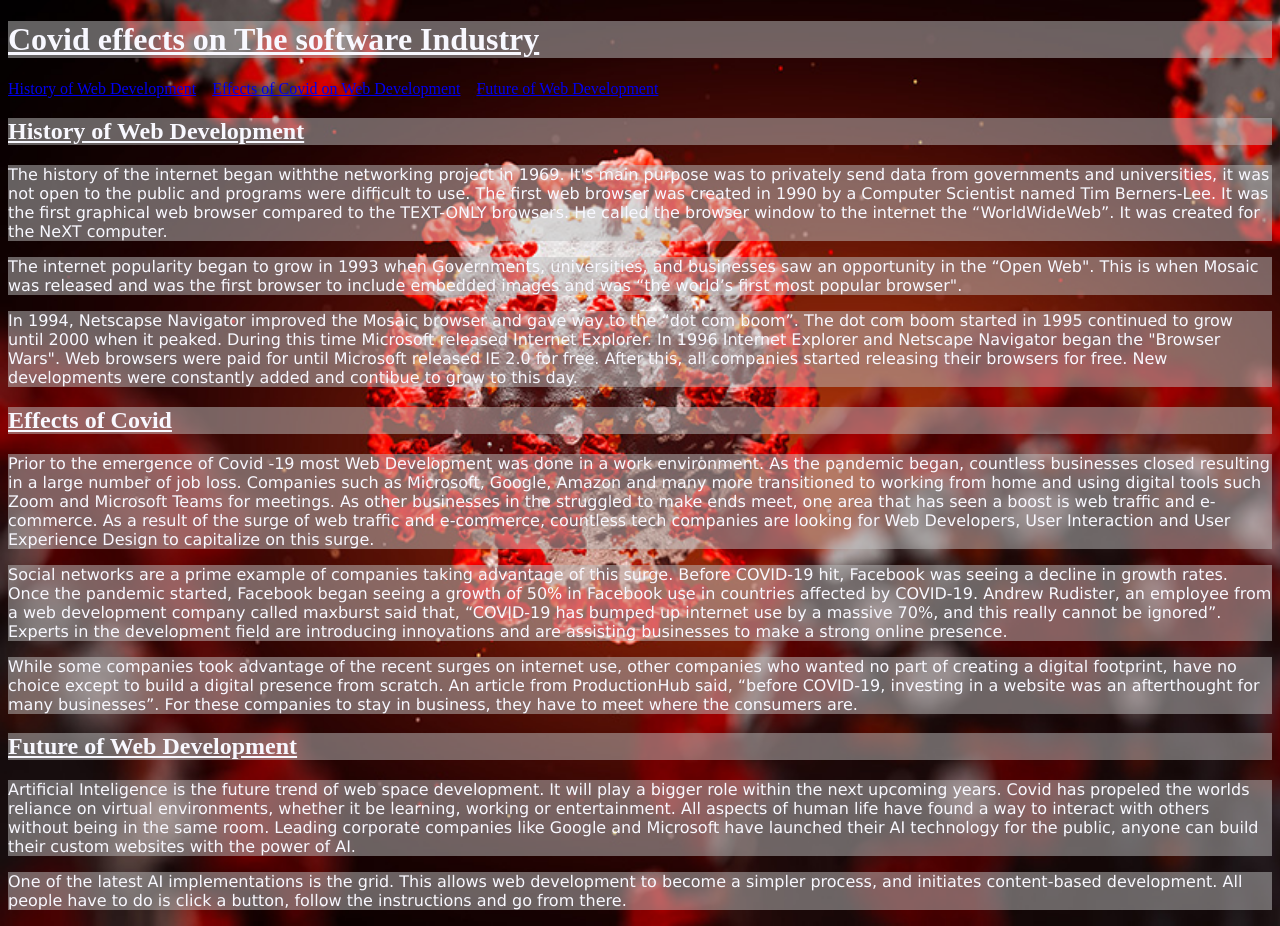
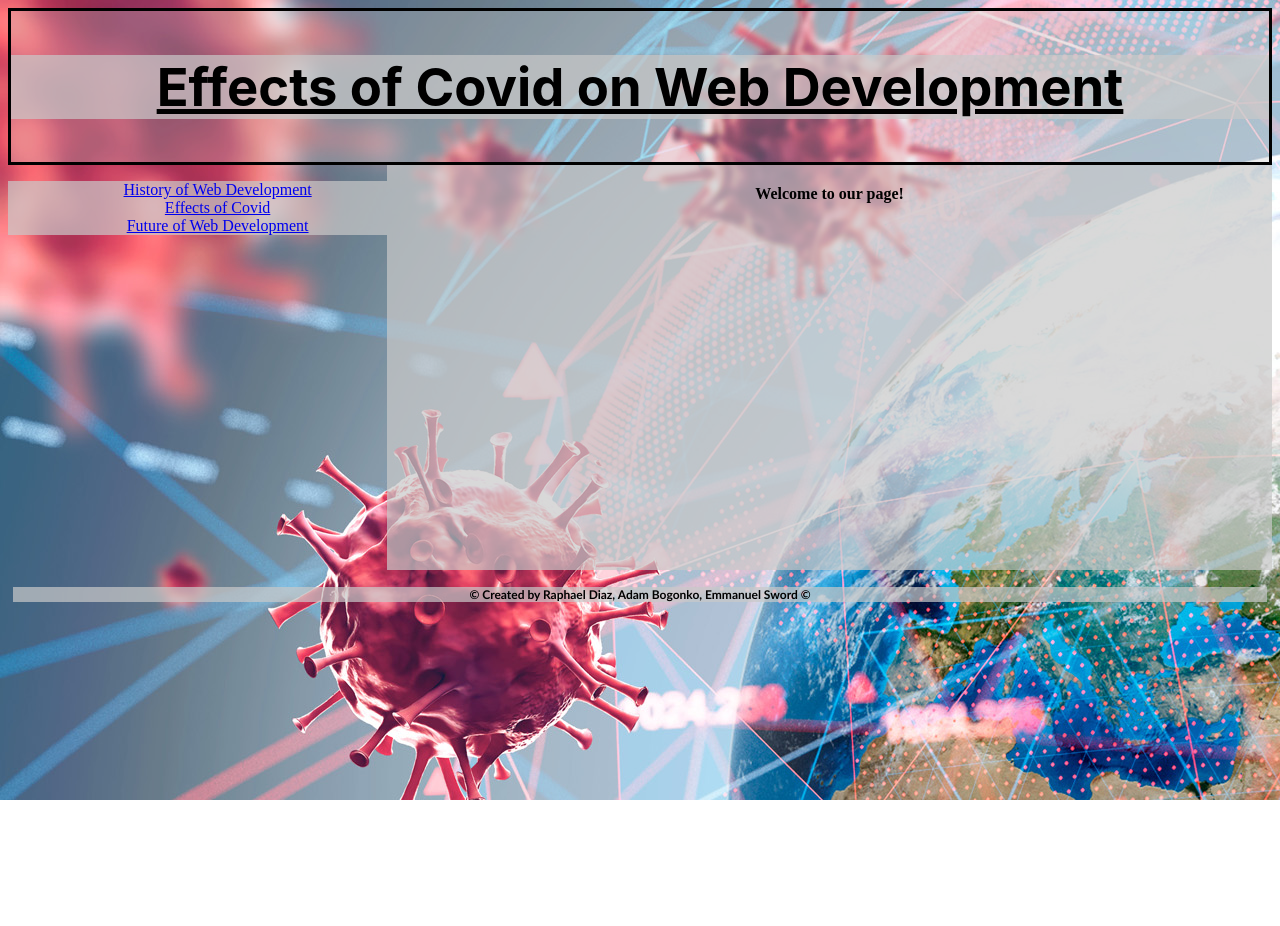
Before and after one commit to sword20/IT-115-Project-github-web, a plain HTML site: page index.html in a window 1280 px wide. After the commit the page ends 800 px from the top, so only its background shows below. Drawn offline with Linux system fonts and the light colour scheme.

Commit message:
Put information into Java

```diff
--- a/index.html
+++ b/index.html
@@ -1,69 +1,38 @@
+<!DOCTYPE html>
+<html>
+  <head>
+    <meta charset="utf-8">
+    <meta name="viewport" content="width=device-width">
+    <meta name="description" content="homepage that links to information about covid and web development">
+    <meta name="keywords" content="HTML, CSS, JavaScript, Covid">
+    <meta name="author" content="Raphael Diaz, Adam Bogonko, Emmanuel Sword">
+    <title>Covid and Web Development</title>
+    <link href="style.css" rel="stylesheet" type="text/css">
+  </head>
+  <body>
+    <header>
+      <h2>Effects of Covid on Web Development</h2>
+    </header>
 
-<!DOCTYPE html>
+  <section>
+    <nav>
+      <ul>
+        <li><a href="#" id="HistoryContent">History of Web Development</a></li>
+        <li><a href="#" id="CovidContent">Effects of Covid</a></li>
+        <li><a href="#" id="FutureContent">Future of Web Development</a></li>
+      </ul>
 
-<html>
+    </nav>
 
-    <head>
+    <article id="articleID">
+      <b><center>Welcome to our page!</center><b>
+    </article>
+  </section>
 
-    <meta charset="utf-8">
+  <footer>
+    <p>&#169; Created by Raphael Diaz, Adam Bogonko, Emmanuel Sword &#169;</p>
+  </footer>
 
-    <meta name="description"
-
-    content="Covid Effects on the Web Industry">
-
-    <meta name="keywords" content="Web industry, Software development, Covid 19, Technology">
-
-    <meta name="author" content="Adam Bogonko, Emmanuel Sword, Raphael Diaz">
-
-    <meta http-equiv="refresh" content="30">
-
-    <meta  name=”viewport” content=”width=device-width, initial-scale=1.0” >
-
-    <title>repl.it</title>
-
-    <link href="style.css" rel="stylesheet" type="text/css" />
-
-    <style>
-    </style>
-
-  </head>
-
-
-
-  <body>
-
-<h1> Covid effects on The software Industry </h1>
-
-<a href="#history">History of Web Development</a>
-
-&nbsp;&nbsp;
-
-<a href="#covid">Effects of Covid on Web Development</a>
-
-&nbsp;&nbsp;
-
-<a href="#future">Future of Web Development</a>
-
-<h2 id="history"> History of Web Development </h2>
-
-    <p>The history of the internet began withthe networking project in 1969. It's main purpose was to privately send data from governments and universities, it was not open to the public and programs were difficult to use. The first web browser was created in 1990 by a Computer Scientist named Tim Berners-Lee. It was the first graphical web browser compared to the TEXT-ONLY browsers. He called the browser window to the internet the “WorldWideWeb”. It was created for the NeXT computer.</p>
-    <p> The internet popularity began to grow in 1993 when Governments, universities, and businesses saw an opportunity in the “Open Web". This is when Mosaic was released and was the first browser to include embedded images and was “the world’s first most popular browser".</p>
-    <p>In 1994, Netscapse Navigator improved the Mosaic browser and gave way to the “dot com boom”. The dot com boom started in 1995 continued to grow until 2000 when it peaked. During this time Microsoft released Internet Explorer.
-    In 1996 Internet Explorer and Netscape Navigator began the "Browser Wars". Web browsers were paid for until Microsoft released IE 2.0 for free. After this, all companies started releasing their browsers for free. New developments were constantly added and contibue to grow to this day.
-</p>
-
-<h2 id="covid"> Effects of Covid </h2>
-
-  <p>Prior to the emergence of Covid -19 most Web Development was done in a work environment. As the pandemic began, countless businesses closed resulting in a large number of job loss. Companies such as Microsoft, Google, Amazon and many more transitioned to working from home and using digital tools such Zoom and Microsoft Teams for meetings. As other businesses in the struggled to make ends meet, one area that has seen a boost is web traffic and e-commerce. As a result of the surge of web traffic and e-commerce, countless tech companies are looking for Web Developers, User Interaction and User Experience Design to capitalize on this surge.</p>
-  <p>Social networks are a prime example of companies taking advantage of this surge. Before COVID-19 hit, Facebook was seeing a decline in growth rates. Once the pandemic started, Facebook began seeing a growth of 50% in Facebook use in countries affected by COVID-19. Andrew Rudister, an employee from a web development company called maxburst said that, “COVID-19 has bumped up internet use by a massive 70%, and this really cannot be ignored”. Experts in the development field are introducing innovations and are assisting businesses to make a strong online presence.</p>
-  <p>While some companies took advantage of the recent surges on internet use, other companies who wanted no part of creating a digital footprint, have no choice except to build a digital presence from scratch. An article from ProductionHub said, “before COVID-19, investing in a website was an afterthought for many businesses”. For these companies to stay in business, they have to meet where the consumers are.</p>
-
-
-<h2 id="future">Future of Web Development</h2>
-
-    <p>Artificial Inteligence is the future trend of web space development. It will play a bigger role within the next upcoming years. Covid has propeled the worlds reliance on virtual environments, whether it be learning, working or entertainment. All aspects of human life have found a way to interact with others without being in the same room. Leading corporate companies like Google and Microsoft have launched their AI technology for the public, anyone can build their custom websites with the power of AI.</p>
-    <p>One of the latest AI implementations is the grid. This allows web development to become a simpler process, and initiates content-based development. All people have to do is click a button, follow the instructions and go from there.</p>
-
-
+  <script src="JavaScript/script.js"></script>
   </body>
 </html>
--- a/style.css
+++ b/style.css
@@ -1,28 +1,94 @@
+/* INDEX CSS */
+*{
+  box-sizing: border-box;
+}
+
 body {
-  background-image: url("/Images/COVID-19-2.jpg");
+  background-image: url("/Images/Covid World.jpg");
   background-repeat: initial;
-  background-size: cover;
+  background-size: auto;
   padding: 50px, 50px, 50px, 50px;
 }
-  h1 {
-    background-color: rgba(192, 192, 192, 0.5);
-    color: ghostwhite;
-    text-decoration: underline;
-    }
 
-  h2 {
-    color: ghostwhite;
-    background-color: rgba(192, 192, 192, 0.5);
-    text-decoration: underline;
-    }
+header{
+  font-size: 35px;
+  border-style: solid;
+  background-color: rgba(192, 192, 192, 0.3);
+}
 
-  h3 {
-    color: #F4F6F7;
-    background-color: rgba(192, 192, 192, 0.5);
-    text-decoration: underline;
-    }
-  p {
-    background-color: rgba(192, 192, 192, 0.5);
-    font-family: Verdana, Geneva, Tahoma, sans-serif;
-    color: ghostwhite
+nav{
+  float: left;
+  width: 30%;
+  height: 200px;
+  font-size: 16px;
+}
+
+nav ul{
+  list-style-type: none;
+  text-align: center;
+  background: rgba(201,201,201,0.7);
+}
+
+article{
+  float: left;
+  padding: 20px;
+  width: 70%;
+  height: 405px;
+  overflow: auto;
+  overflow-x: hidden;
+  background: rgba(201,201,201,0.7);
+
+}
+
+section:after{
+  content: "";
+  display:table;
+  clear: both;
+  background: rgba(201,201,201,0.7);
+}
+
+footer{
+  text-align: center;
+  padding: 5px;
+  font-size: 12px;
+}
+
+@media (max-width: 600px) {
+  nav, article {
+    width: 100%;
+    height: auto;
   }
+}
+
+h1 {
+  text-align: center;
+  text-decoration: underline;
+  font-family: -apple-system, BlinkMacSystemFont, 'Segoe UI', Roboto, Oxygen, Ubuntu, Cantarell, 'Open Sans', 'Helvetica Neue', sans-serif
+}
+
+h2{
+  text-align: center;
+  background: rgba(201,201,201,0.7);
+  text-decoration: underline;
+  font-family: -apple-system, BlinkMacSystemFont, 'Segoe UI', Roboto, Oxygen, Ubuntu, Cantarell, 'Open Sans', 'Helvetica Neue', sans-serif
+}
+
+p {
+  text-align:center;
+  background: rgba(201,201,201,0.7);
+  font-family:'Trebuchet MS', 'Lucida Sans Unicode', 'Lucida Grande', 'Lucida Sans', Arial, sans-serif;
+}
+
+.covid {
+  background: rgba(201,201,201,0.7);
+}
+
+
+
+h3 {
+  padding-top:50px;
+  background: rgba(201,201,201,0.7);
+  font-size: 200%;
+  text-align: center;
+  font-family: -apple-system, BlinkMacSystemFont, 'Segoe UI', Roboto, Oxygen, Ubuntu, Cantarell, 'Open Sans', 'Helvetica Neue', sans-serif
+}
```
Also changed, not shown: JavaScript/script.js (added, +16 -0 lines), script.js (deleted).
